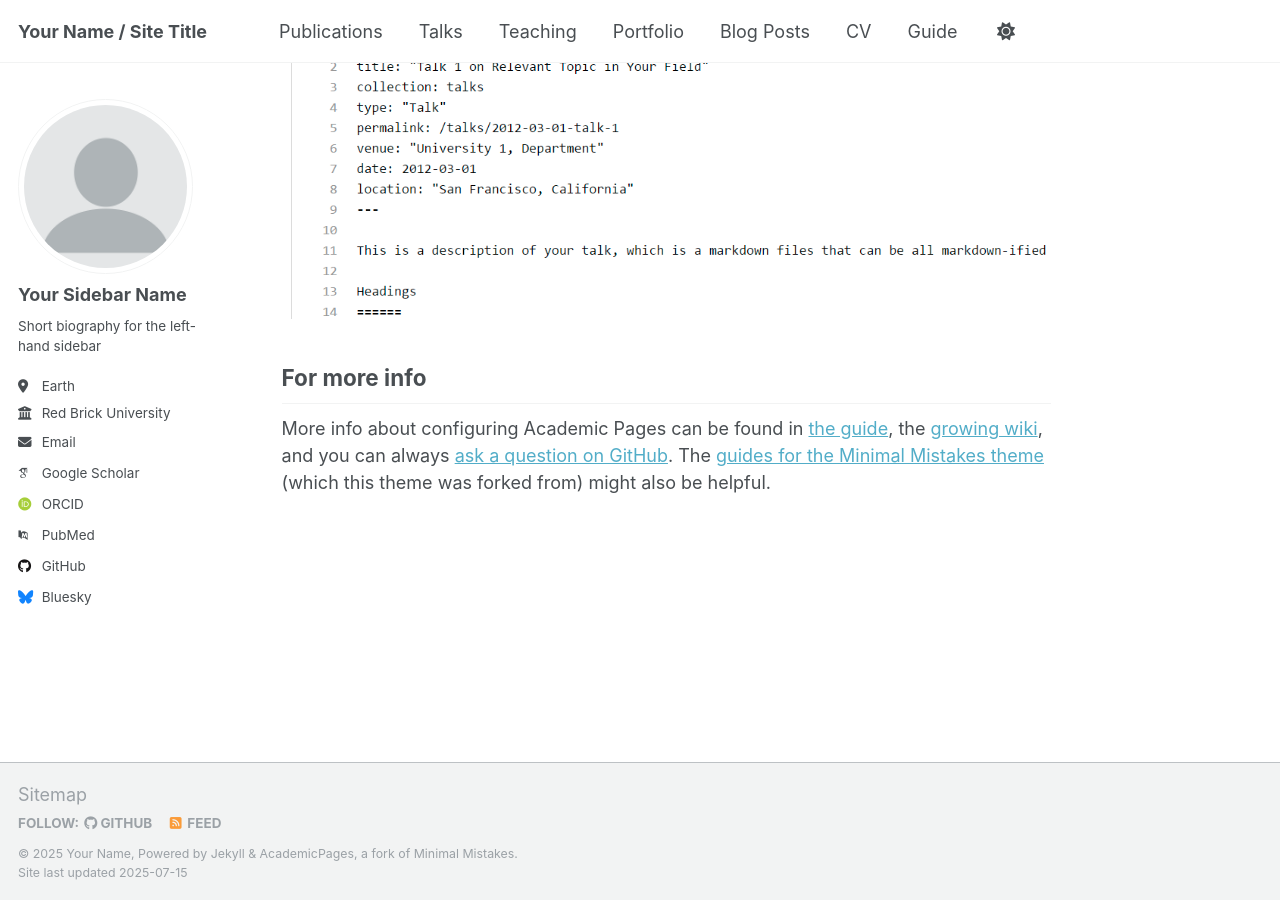
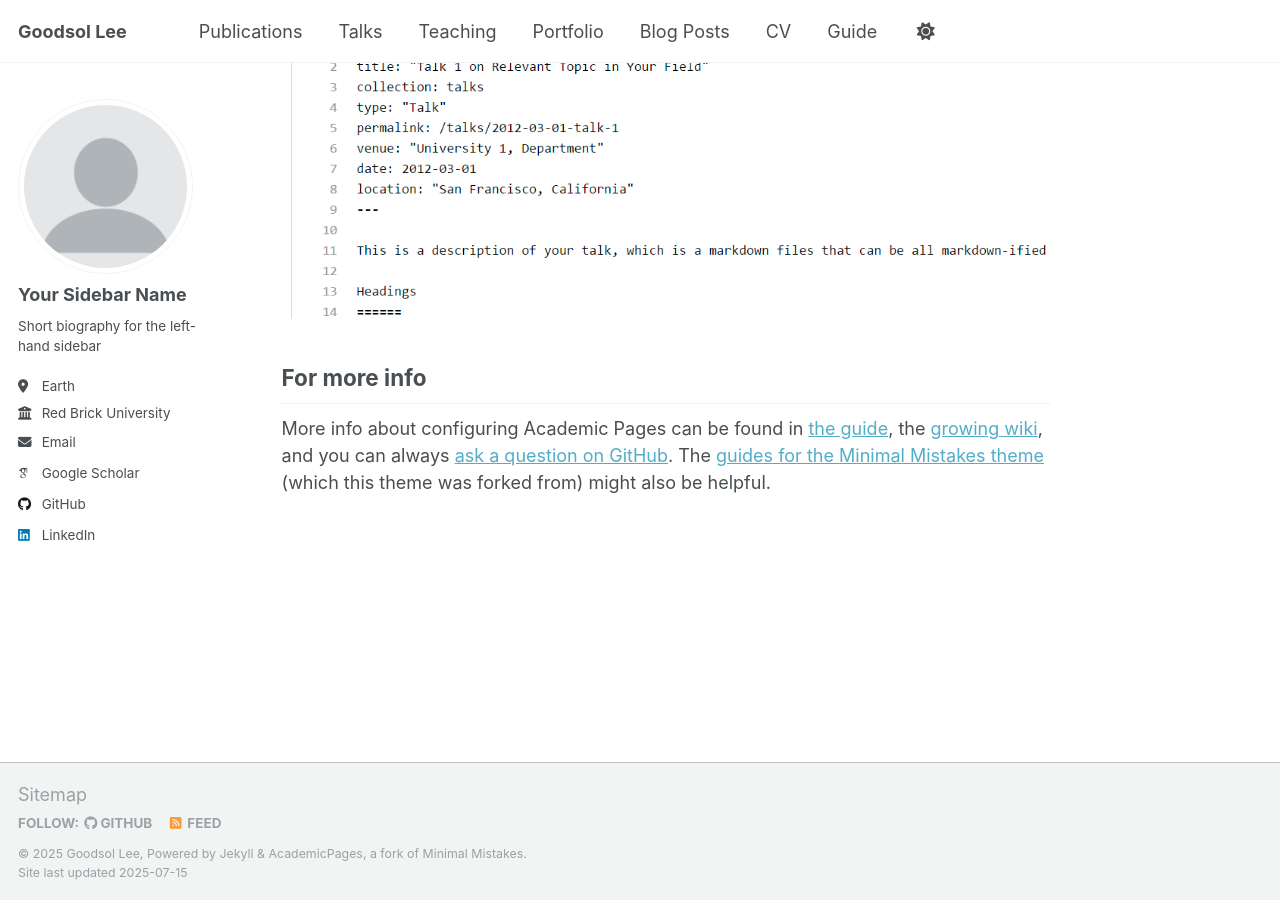
Before and after one commit to goodsollee/GoodsolLee.github.io, a Jekyll site: the page built from _pages/about.md, in a window 1280 px wide and 900 px high, scrolled down 2880 px. Built offline with Jekyll 4.4.1, drawn with Linux system fonts in a browser that asks for light colours; some web fonts are replaced; a script that is not in the unit is left out; part of the change alters nothing that is shown.

Commit message:
Update titles

```diff
--- a/_config.yml
+++ b/_config.yml
@@ -9,13 +9,13 @@
 # Basic Site Settings
 locale                   : "en-US"
 site_theme               : "default"
-title                    : "Your Name / Site Title"
+title                    : "Goodsol Lee"
 title_separator          : "-"
-name                     : &name "Your Name"
-description              : &description "personal description"
-url                      : https://academicpages.github.io # the base hostname & protocol for your site e.g. "https://[your GitHub username].github.io" or if you already have some other page hosted on Github then use "https://[your GitHub username].github.io/[Your Repo Name]"
+name                     : &name "Goodsol Lee"
+description              : &description "Ph.D candiate in Seoul National University/Visiting Scholar at University Colorado Boulder"
+url                      : https://goodsollee.github.io # the base hostname & protocol for your site e.g. "https://[your GitHub username].github.io" or if you already have some other page hosted on Github then use "https://[your GitHub username].github.io/[Your Repo Name]"
 baseurl                  : "" # the subpath of your site, e.g. "/blog"
-repository               : "academicpages/academicpages.github.io"
+repository               : "goodsollee/GoodsolLee.github.io"
 
 # Site Author - The following control what appear as part of the author content on the side bar.
 #               If a field is blank the icon and link will not appear, otherwise it will be shown.
@@ -32,50 +32,13 @@ author:
   email            : "none@example.org"
 
   # Academic websites
-  academia         : # URL
-  arxiv            : # URL - Update with the correct link to your profile
-  googlescholar    : "https://scholar.google.com/citations?user=PS_CX0AAAAAJ"
-  impactstory      : # URL
-  orcid            : "http://orcid.org/yourorcidurl"
-  semantic         : # URL
-  pubmed           : "https://www.ncbi.nlm.nih.gov/pubmed/?term=john+snow"
-  researchgate     : # URL
-  scopus           : # URL
+  googlescholar    : "https://scholar.google.co.kr/citations?user=rharPrgAAAAJ&hl=en"
 
   # Repositories and software development
-  bitbucket        : # Username - Update with your username on the site
-  codepen          : # Username
-  dribbble         : # Username
-  github           : "academicpages"
-  kaggle           : # Username
-  stackoverflow    : # User number or user number and name (i.e., use "1" or "1/jeff-atwood")
+  github           : "https://github.com/goodsollee"
 
   # Social media
-  artstation       : # Username
-  bluesky          : "bsky.app" # Replace this with you Bluesky username
-  facebook         : # Username
-  flickr           : # Username
-  foursquare       : # Username
-  goodreads        : # Username
-  google_plus      : # Username
-  keybase          : # Username
-  instagram        : # Username
-  lastfm           : # Username
-  linkedin         : # Username
-  mastodon         : # URL
-  medium           : # URL
-  pinterest        : # Username
-  soundcloud       : # Username
-  steam            : # Username
-  telegram         : # URL
-  tumblr           : # Username
-  twitter          : # Username for X / Twitter
-  vine             : # Username
-  weibo            : # Username
-  wikipedia        : # Username
-  xing             : # Username
-  youtube          : # Username
-  zhihu            : # Username
+  linkedin         : "https://www.linkedin.com/in/goodsol-lee-25a75b31a/"
 
 # Publication Category - The following the list of publication categories and their headings
 publication_category:
```
